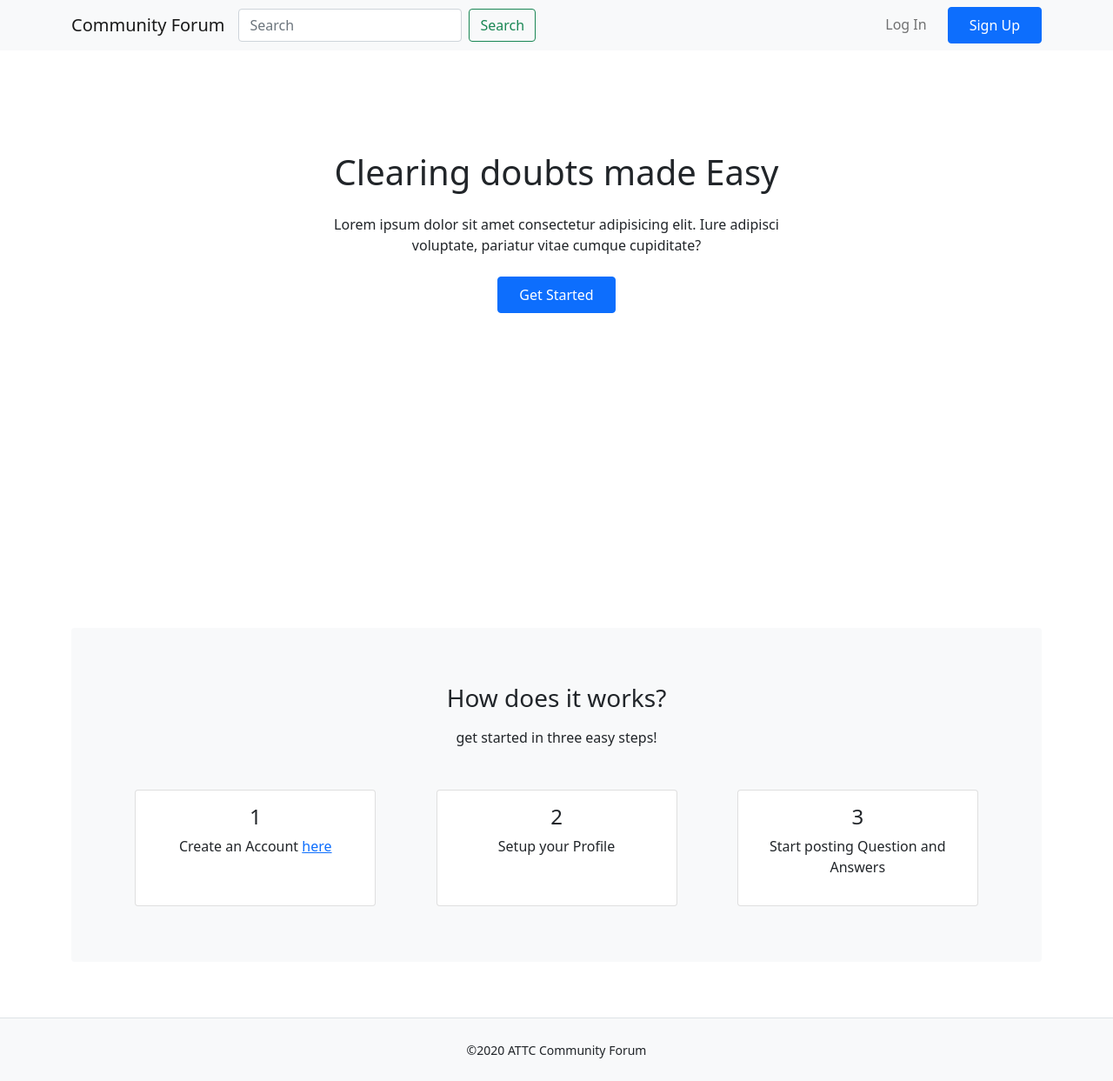
After one commit to sachinshrmaa/community-forum, a Django app: page /get-started/ in a window 1280 px wide. The commit adds this page. Shown: the whole page at 87% size. Run offline with Django 3.2, Linux system fonts and the light colour scheme; some libraries are stand-ins or nearby versions.

Commit message:
added landing page

```diff
--- a/communityForum/accounts/urls.py
+++ b/communityForum/accounts/urls.py
@@ -1,8 +1,9 @@
 from django.urls import path
-from .views import user_login, user_logout, SignUpView, user_profile, edit_profile
+from .views import user_login, user_logout, SignUpView, user_profile, edit_profile, landing_page
 
 
 urlpatterns = [
+    path('get-started/', landing_page, name="landing-page" ),
     path('login/', user_login, name="login"),
     path('logout/', user_logout, name="logout"),
     path('signup/', SignUpView.as_view(), name="signup"),
--- a/communityForum/accounts/views.py
+++ b/communityForum/accounts/views.py
@@ -98,3 +98,8 @@ def edit_profile(request):
     }
 
     return render(request, "accounts/edit-profile.html", context)
+
+
+
+def landing_page(request):
+    return render(request, "index.html")
--- a/communityForum/posts/admin.py
+++ b/communityForum/posts/admin.py
@@ -1,6 +1,7 @@
 from django.contrib import admin
-from .models import Question, Answer, Topic
+from .models import Question, Answer, Topic, Vote
 
 admin.site.register(Question)
 admin.site.register(Answer)
 admin.site.register(Topic)
+admin.site.register(Vote)
--- a/communityForum/templates/accounts/profile.html
+++ b/communityForum/templates/accounts/profile.html
@@ -28,7 +28,7 @@
             <div class="col-9">
                 <h2 class="mb-0 mt-4">
                     {% if usr.first_name %}
-                        {{usr.first_name}} {{usr.first_name}}
+                        {{usr.first_name}} {{usr.last_name}}
                     {% else %}
                         {{usr.username}}
                     {% endif %}
--- a/communityForum/templates/base.html
+++ b/communityForum/templates/base.html
@@ -27,6 +27,11 @@
             <span class="navbar-toggler-icon"></span>
           </button>
           <div class="collapse navbar-collapse" id="navbarNavAltMarkup">
+            <form class="d-flex">
+              <input class="form-control me-2" type="search" placeholder="Search" aria-label="Search">
+              <button class="btn btn-outline-success" type="submit">Search</button>
+            </form>
+
             <div class="navbar-nav ms-auto">
               {% if user.is_authenticated %}
               <a class="nav-link" href="{% url 'forum-index' %}">Topics</a>
--- /dev/null
+++ b/communityForum/templates/index.html
@@ -0,0 +1,48 @@
+{% extends "base.html" %}
+
+{% block title %} Update Profile {% endblock %}
+
+{% load crispy_forms_tags %}
+
+{% block body %}
+
+<style>
+  .hero-sc{
+    height: 75vh;
+    padding: 100px 0;
+  }
+</style>
+
+<div class="text-center hero-sc">
+  <div class="col-6 m-auto">
+    <h1 class="mb-4">Clearing doubts made Easy</h1>
+    <p class="mb-4">Lorem ipsum dolor sit amet consectetur adipisicing elit. Iure adipisci voluptate, pariatur vitae cumque cupiditate?</p>
+    <a href="{% url 'signup' %}" class="btn btn-primary px-4 py-2">Get Started</a>
+  </div>
+</div>
+
+<div class="my-5 bg-light p-3 rounded">
+
+  <h3 class="text-center mt-5 mb-3">How does it works?</h3>
+  <p class="text-center mb-5">get started in three easy steps!</p>
+
+  <div class="row mb-5 d-flex justify-content-evenly">
+    <div class="col-3 card rounded p-3 text-center">
+      <h4>1</h4>
+      <p>Create an Account <a href="#">here</a></p>
+    </div>
+
+    <div class="col-3 card rounded p-3 text-center">
+      <h4>2</h4>
+      <p>Setup your Profile</p>
+    </div>
+
+    <div class="col-3 card rounded p-3 text-center">
+      <h4>3</h4>
+      <p>Start posting Question and Answers</p>
+    </div>
+
+  </div>
+</div>
+
+{% endblock %}
```
Also changed, not shown: communityForum/posts/models.py (+57 -32 lines), communityForum/posts/views.py (+59 -3 lines), communityForum/templates/posts/feeds.html (+19 -6 lines), communityForum/posts/migrations/0004_question_upvotes.py (added), communityForum/posts/migrations/0005_remove_question_upvotes.py (added), communityForum/posts/migrations/0006_vote.py (added).
